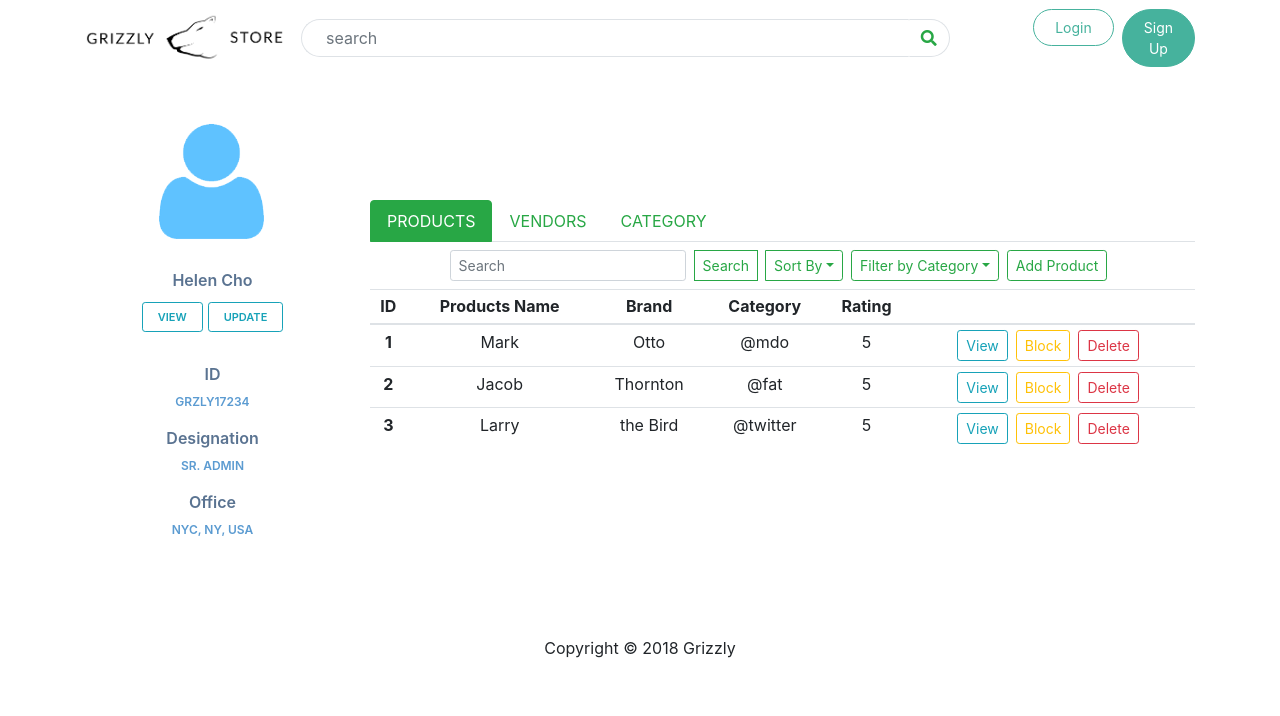
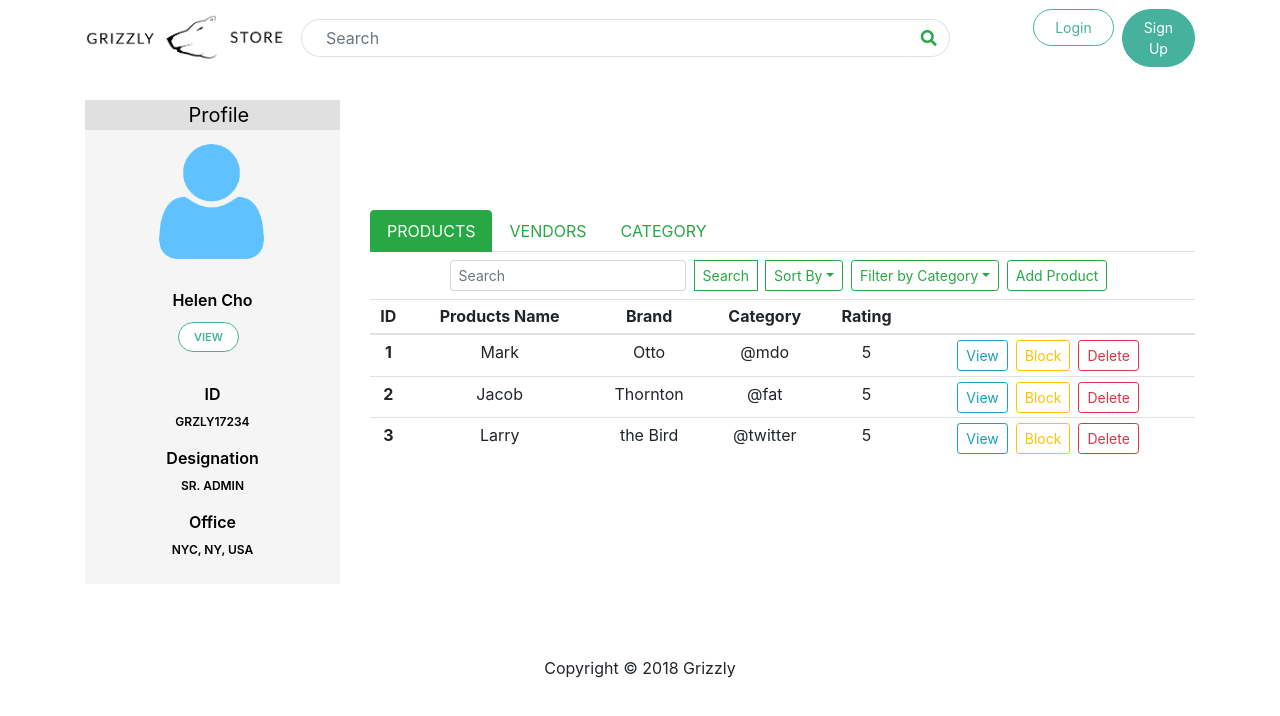
Before and after one commit to CognizantGrads-TeamALT/grizzly-frontend, a React (Create React App) app: page /adminportal in a window 1280 px wide. Shown: the top 716 px of the page. Built offline with nearby package versions, Linux system fonts and the light colour scheme.

Commit message:
updated the profile box to better match the PDF

```diff
--- a/src/App.css
+++ b/src/App.css
@@ -41,6 +41,8 @@
   }
 }
 
+
+
 .left-rounded {
   border-top-left-radius: 4em;
   border-bottom-left-radius: 4em;
@@ -60,7 +62,6 @@
   -ms-flex-align: stretch;
   align-items: stretch;
   width: 100%;
-
 }
 
 .input-group-append-more {
@@ -117,8 +118,27 @@
 
 /* Profile sidebar */
 .profile-sidebar {
-  padding: 20px 0 10px 0;
-  background: #fff;
+  padding-top: 0;
+  padding-bottom: 10px;
+  padding-left: 0;
+  padding-right:0;
+  background: #f5f5f5;
+  min-height: 460px;
+}
+
+.profile-header{
+  text-align: center;
+  text-emphasis: bold;
+  font-size: 20px;
+}
+.profile-header-text{
+  background: #e0e0e0;
+  padding-left: 5%;
+  margin-bottom: 10px;
+}
+
+.smaller-profile-box{
+  margin-top: 10px;
 }
 
 .profile-userpic img {
@@ -131,13 +151,26 @@
   border-radius: 30% !important;
 }
 
+
+.profile-header::before{
+  left: 0;
+  right:0;
+  top: 0;
+
+}
+
+.profile-header-text{
+  color:black;
+
+}
+
 .profile-usertitle {
   text-align: center;
   margin-top: 20px;
 }
 
 .profile-usertitle-name {
-  color: #5a7391;
+  color: black;
   font-size: 16px;
   font-weight: 600;
   margin-bottom: 7px;
@@ -145,7 +178,7 @@
 
 .profile-usertitle-job {
   text-transform: uppercase;
-  color: #5b9bd1;
+  color: black;
   font-size: 12px;
   font-weight: 600;
   margin-bottom: 15px;
@@ -206,10 +239,3 @@
   border-left: 2px solid #5b9bd1;
   margin-left: -2px;
 }
-
-/* Profile Content */
-.profile-content {
-  padding: 20px;
-  background: #fff;
-  min-height: 460px;
-}
--- a/src/components/layout/Navbar.js
+++ b/src/components/layout/Navbar.js
@@ -47,13 +47,13 @@ class Navbar extends Component {
 
 
 
-          <div className="collapse navbar-collapse " id="mobile-nav">
+          <div className="collapse navbar-collapse" id="mobile-nav">
             <form onSubmit={this.onSubmit} className="form-inline mx-auto">
-            <div class="search-form-custom">
-              <input class="form-control left-rounded border-right-0 border" type="search" placeholder="search" id="example-search-input" value={this.state.search} onChange={this.onChange}/>
-              <span class="input-group-append-more">
-                  <button class="btn btn-outline-success right-rounded border-left-0 border" type="button">
-                      <i class="fa fa-search"></i>
+            <div className="search-form-custom">
+              <input className="form-control left-rounded border-right-0 border" type="search" placeholder="Search" id="example-search-input" value={this.state.search} onChange={this.onChange}/>
+              <span className="input-group-append-more">
+                  <button className="btn btn-outline-success right-rounded border-left-0 border" type="button">
+                      <i className="fa fa-search"></i>
                   </button>
                 </span>
             </div>
@@ -63,7 +63,7 @@ class Navbar extends Component {
             <ul className="navbar-nav ml-auto">
               <li className="nav-item">
                 <Link
-                  className=" btn more-rounded btn-outline-success-secondary btn-sm my-2 my-sm-0 mr-sm-2"
+                  className="btn more-rounded btn-outline-success-secondary btn-sm my-2 my-sm-0 mr-sm-2"
                   to="login"
                 >
                   Login
--- a/src/components/portal/profile/Profile.js
+++ b/src/components/portal/profile/Profile.js
@@ -6,6 +6,10 @@ class Profile extends Component {
   render() {
     return (
       <div className="profile-sidebar">
+        <div className="profile-header">
+          <div className="profile-header-text">Profile</div>
+        </div>
+        <div className="smaller-profile-box">
           <div className="profile-userpic">
             <img src={photoID} className="img-responsive" alt="" />
           </div>
@@ -15,11 +19,8 @@ class Profile extends Component {
           </div>
 
           <div className="profile-userbuttons">
-          <button type="button" className="btn btn-outline-info btn-sm">
+            <button type="button" className="btn more-rounded btn-outline-success-secondary btn-sm my-2 my-sm-0 mr-sm-2">
               View
-          </button>
-          <button type="button" className="btn btn-outline-info btn-sm">
-            Update
             </button>
           </div>
           <div className="profile-usermenu">
@@ -31,6 +32,7 @@ class Profile extends Component {
             <div className="profile-usertitle-job">NYC, NY, USA</div>
           </div>
         </div>
+      </div>
     );
   }
 }
```
Lines whose indentation alone changed are shown as unchanged.
